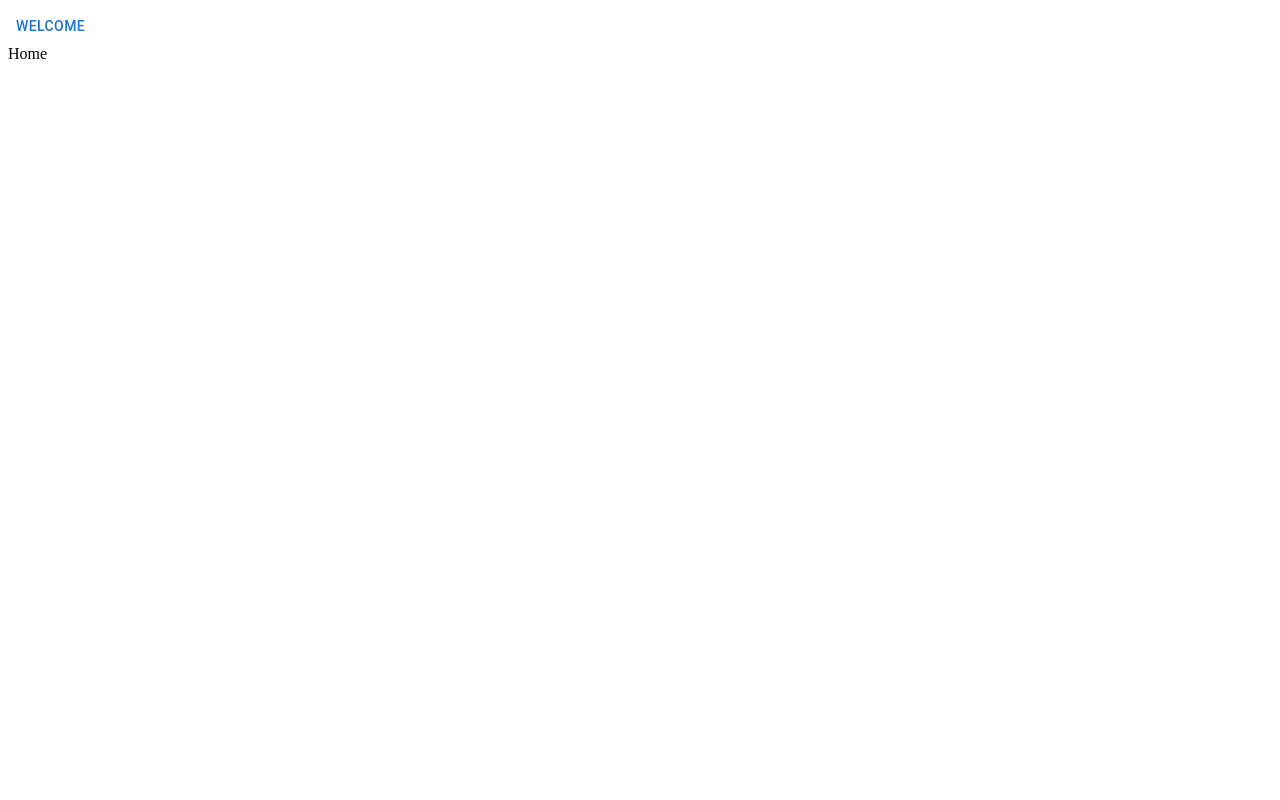
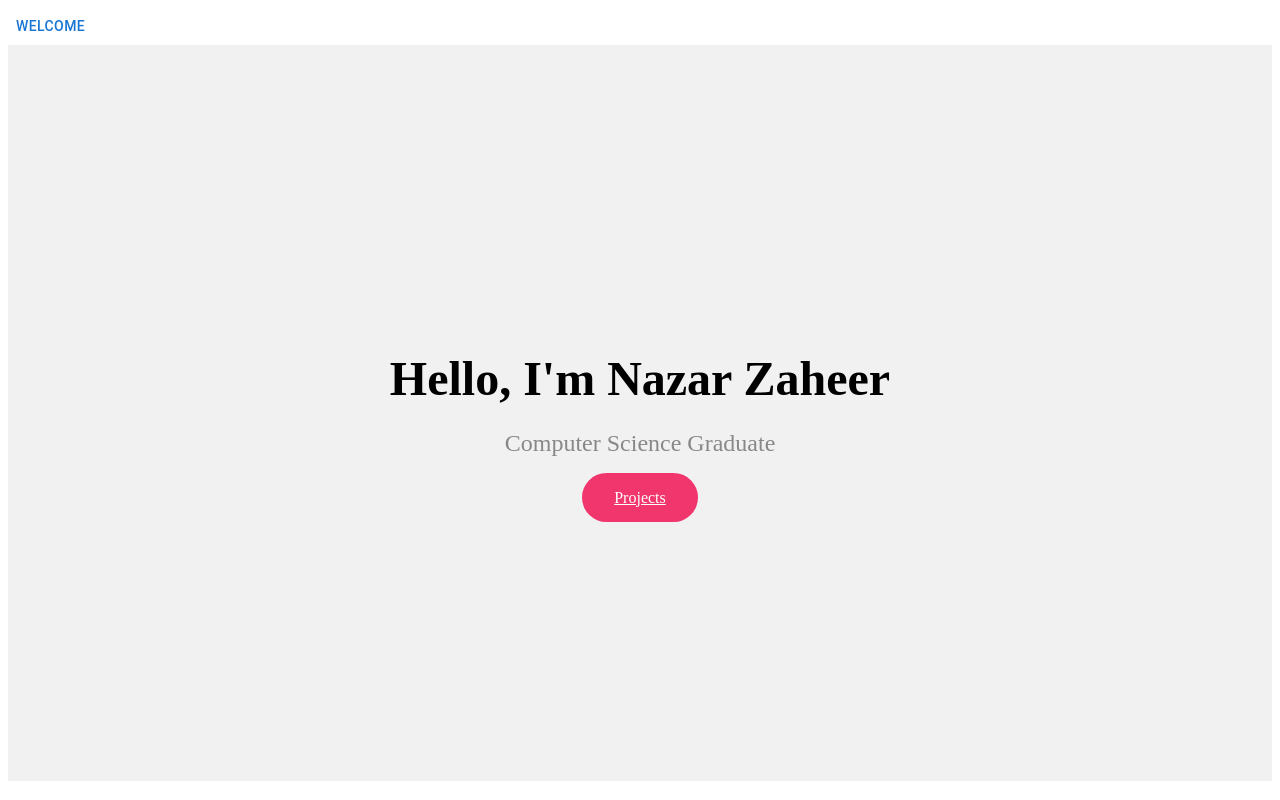
Before and after one commit to 2041373/Portfolio, a React (Create React App) app in the folder cv/: page / in a window 1280 px wide. Built offline with nearby package versions, Linux system fonts and the light colour scheme.

Commit message:
home page / project page

```diff
--- a/cv/src/App.js
+++ b/cv/src/App.js
@@ -4,6 +4,7 @@ import Home from './pages/Home';
 import Experience from './pages/Experience';
 import Projects from './pages/Projects';
 import Navbar from './components/Navbar';
+import Footer from './components/Footer';
 
 
 function App() {
--- /dev/null
+++ b/cv/src/components/Footer.js
@@ -0,0 +1,9 @@
+import React from 'react'
+
+function Footer() {
+  return (
+    <div>Footer</div>
+  )
+}
+
+export default Footer
--- a/cv/src/pages/Home.js
+++ b/cv/src/pages/Home.js
@@ -1,9 +1,17 @@
-import React from 'react'
+import React from 'react';
+import '../styles/Home.css';
+import { Link } from 'react-router-dom';
 
 function Home() {
   return (
-    <div>Home</div>
-  )
+    <div className="home-container">
+      <div className="home-content">
+        <h1 className="home-title">Hello, I'm Nazar Zaheer</h1>
+        <p className="home-subtitle">Computer Science Graduate</p>
+        <Link to='/projects' className="home-button">Projects</Link>
+      </div>
+    </div>
+  );
 }
 
-export default Home
+export default Home;
--- a/cv/src/pages/Projects.js
+++ b/cv/src/pages/Projects.js
@@ -1,9 +1,30 @@
-import React from 'react'
+import * as React from 'react';
+import Card from '@mui/material/Card';
+import CardContent from '@mui/material/CardContent';
+import CardMedia from '@mui/material/CardMedia';
+import Typography from '@mui/material/Typography';
+import { CardActionArea } from '@mui/material';
 
-function Projects() {
+export default function Projects() {
   return (
-    <div>Projects</div>
-  )
+    <Card sx={{ maxWidth: 345 }}>
+      <CardActionArea>
+        <CardMedia
+          component="img"
+          height="140"
+          image="/static/images/cards/contemplative-reptile.jpg"
+          alt="green iguana"
+        />
+        <CardContent>
+          <Typography gutterBottom variant="h5" component="div">
+            Lizard
+          </Typography>
+          <Typography variant="body2" color="text.secondary">
+            Lizards are a widespread group of squamate reptiles, with over 6,000
+            species, ranging across all continents except Antarctica
+          </Typography>
+        </CardContent>
+      </CardActionArea>
+    </Card>
+  );
 }
-
-export default Projects
--- /dev/null
+++ b/cv/src/styles/Home.css
@@ -0,0 +1,37 @@
+.home-container {
+    height: calc(100vh - 64px);
+    display: flex;
+    justify-content: center;
+    align-items: center;
+    background-color: #f1f1f1;
+  }
+
+  .home-content {
+    text-align: center;
+  }
+
+  .home-title {
+    font-size: 3rem;
+    margin-bottom: 0.5rem;
+  }
+
+  .home-subtitle {
+    font-size: 1.5rem;
+    margin-bottom: 2rem;
+    color: #888;
+  }
+
+  .home-button {
+    padding: 1rem 2rem;
+    border: none;
+    border-radius: 30px;
+    background-color: #f1356d;
+    color: #fff;
+    font-size: 1rem;
+    cursor: pointer;
+    transition: all 0.3s ease;
+  }
+
+  .home-button:hover {
+    background-color: #f1356daa;
+  }
```
